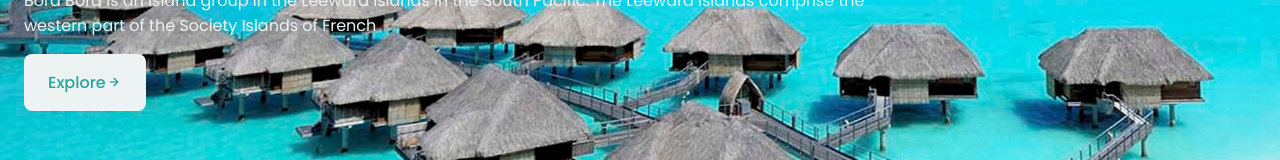
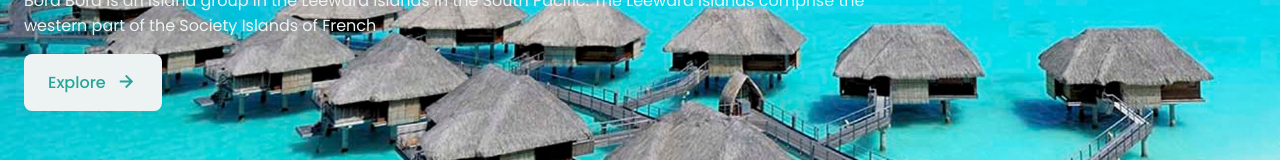
Before and after one commit to mmk4-81/Landing-Pag-Islands, a plain HTML site: page index.html in a window 1280 px wide. Shown: the part 441-601 px from the top of the page. Drawn offline with nearby package versions, Linux system fonts and the light colour scheme.

Commit message:
island button icon

```diff
--- a/style.css
+++ b/style.css
@@ -196,3 +196,8 @@ img {
 .islands-button:hover{
     background-color: var(--body-color);
 }
+
+.islands-button-icons{
+    font-size: 1.5rem;
+    margin-left: 0.5rem;
+}
```
